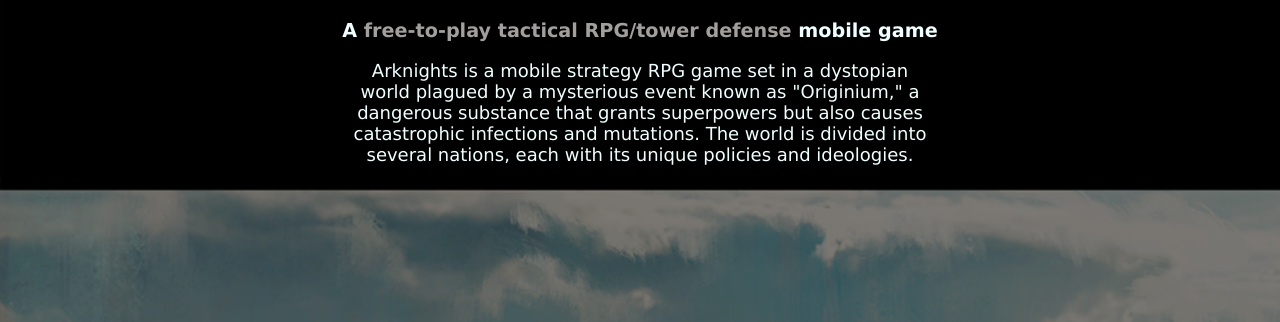
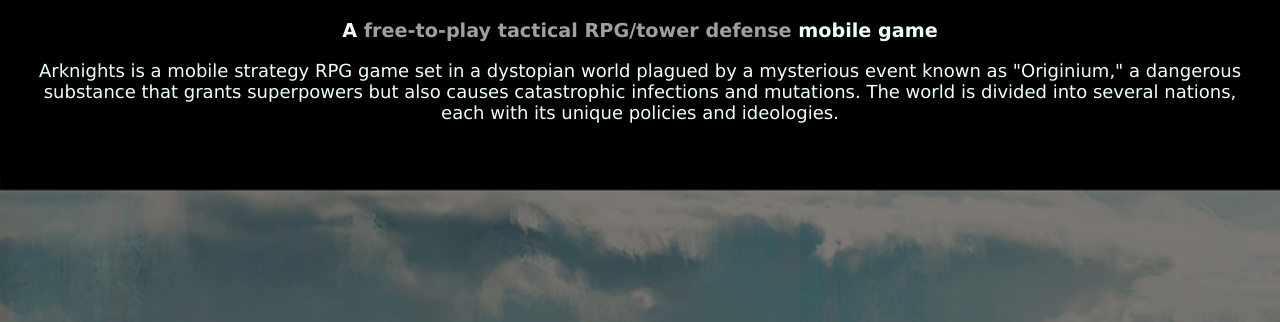
Before and after one commit to Spidknown/Arknights-strategy-club, a plain HTML site: page index.html in a window 1280 px wide. Shown: the part 282-604 px from the top of the page. Drawn offline with Linux system fonts and the light colour scheme.

Commit message:
Update index.css

```diff
--- a/index.css
+++ b/index.css
@@ -14,7 +14,7 @@
     padding-top: 200px;
 }
 p{
-    padding-left: 350px; padding-right: 350px;
+    padding-left: 20px; padding-right: 20px;
     font-size: large;
 }
 p#scrolldown{
```
